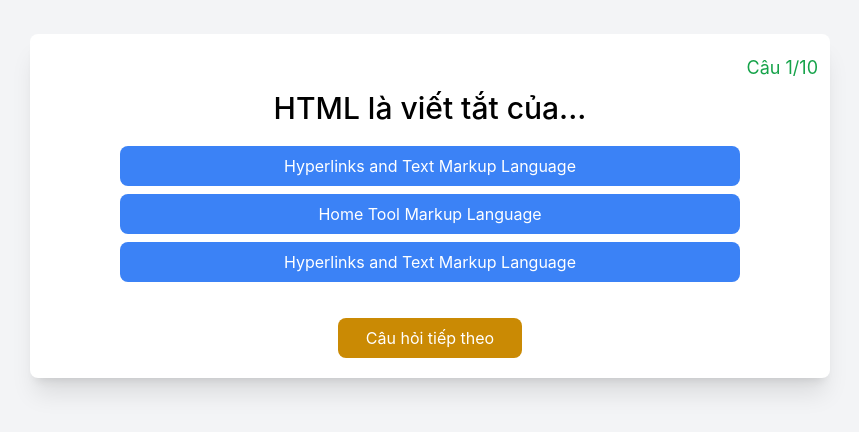
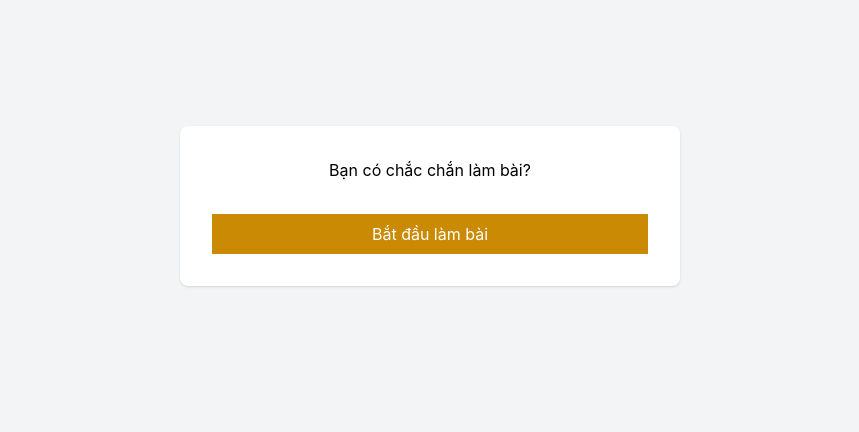
Before and after one commit to hoang22520000/quiz-web, a React (Create React App) app: page /quiz in a window 1280 px wide. Shown: the part 194-626 px from the top of the page, without its empty margins (210-1069 px from the left). Built offline with nearby package versions, Linux system fonts and the light colour scheme; what tw-elements would draw is missing.

Commit message:
push Quiz

```diff
--- a/package.json
+++ b/package.json
@@ -10,6 +10,7 @@
     "cors": "^2.8.5",
     "firebase": "^9.0.1",
     "react": "^17.0.2",
+    "react-confetti": "^6.1.0",
     "react-dom": "^17.0.2",
     "react-infinite-scroll-component": "^6.1.0",
     "react-player": "^2.9.0",
--- /dev/null
+++ b/src/components/Loading.js
@@ -0,0 +1,14 @@
+import React from "react";
+
+const Loading = () => {
+  return (
+    <div className="min-h-screen flex items-center justify-center ">
+      <div className="animate-pulse">
+        {" "}
+        <div class="w-20 h-20 bg-blue-400 rounded-full"></div>
+      </div>
+    </div>
+  );
+};
+
+export default Loading;
--- /dev/null
+++ b/src/components/Modal.js
@@ -0,0 +1,44 @@
+import { useGlobalContext } from "../context";
+import Confetti from "react-confetti";
+import { Link } from "react-router-dom/cjs/react-router-dom";
+const Modal = () => {
+  const { closeModal, isModalOpen, correct, questions } = useGlobalContext();
+  let score = ((correct / questions.length) * 100).toFixed(0);
+  return (
+    <>
+      {isModalOpen && (
+        <div className="absolute top-0 left-0 h-screen w-full flex items-center bg-[rgba(0,0,0,.5)] overflow-hidden">
+          {score > 40 && <Confetti />}
+          <div className=" text-center bg-white p-8 mx-auto rounded-lg max-w-[600px] w-11/12">
+            <h4 className="text-3xl pb-3 text-center font-bold">
+              Tỉ lệ trả lời đúng:{" "}
+              <span className={score > 40 ? "text-green-600" : "text-red-600"}>
+                {score}%
+              </span>
+            </h4>
+            <p className="py-2">
+              Bạn trả lời đúng {correct}/{questions.length} câu
+            </p>
+            {(score > 40) && <p className="py-2 font-medium">Congrats!!!</p>}
+            <button
+              className="bg-yellow-600 py-2 px-7 mx-3 rounded-xl text-white mt-2 hover:bg-yellow-500"
+              onClick={closeModal}
+            >
+              Làm lại
+            </button>
+            <Link to="/">
+            <button
+              className="bg-yellow-600 py-2 px-7 rounded-xl text-white mt-2 hover:bg-yellow-500"
+              onClick={closeModal}
+            >
+              Quay về trang chủ
+            </button>
+            </Link>
+          </div>
+        </div>
+      )}
+    </>
+  );
+};
+
+export default Modal;
--- /dev/null
+++ b/src/components/confirm.js
@@ -0,0 +1,26 @@
+import { useGlobalContext } from "../context";
+
+const Confirm = () =>{
+    const { error, startQuiz } = useGlobalContext();
+    return(
+        <div class="flex items-center justify-center min-h-screen bg-gray-100">
+          <div className="min-h-1/12 bg-white p-5 md:p-8 max-w-[500px] space-y-8 shadow rounded-lg w-11/12 ">
+            <h1 class="text=2xl text-center">Bạn có chắc chắn làm bài?</h1>
+            {error && (
+          <p className="text-red-600">
+            Không thể tạo bộ câu hỏi, vui lòng thử lại sau
+          </p>
+        )}
+        <button
+          type="submit"
+          className="bg-yellow-600 rounde-md w-full p-2 text-white hover:bg-yellow-500"
+          onClick={startQuiz}
+        >
+          Bắt đầu làm bài
+        </button>
+        </div>
+        </div>
+    )
+}
+
+export default Confirm;
--- a/src/components/pages/Quiz.js
+++ b/src/components/pages/Quiz.js
@@ -1,20 +1,61 @@
+import { useGlobalContext } from "../../context";
+import Confirm from "../confirm";
+import Loading from "../Loading";
+import Modal from "../Modal";
 export default function Quiz() {
+  const {
+    waiting,
+    loading,
+    index,
+    questions,
+    nextQuestion,
+    checkAnswer,
+  } = useGlobalContext();
 
+  if(waiting){
+    return <Confirm/>
+  }
+  if (loading) {
+    return <Loading />;
+  }
+  const { incorrect_answers, correct_answer, question } = questions[index];
+  const answers = [...incorrect_answers];
+  if (incorrect_answers.length > 1) {
+    let num = Math.floor(Math.random() * 4);
+    if (num === 3) {
+      answers.push(correct_answer);
+    } else {
+      answers.push(answers[num]);
+      answers[num] = correct_answer;
+    }
+  } else {
+    let num = Math.floor(Math.random() * 2);
+    answers.push(answers[num]);
+    answers[num] = correct_answer;
+  }
   return (
     <div>
       <div class="flex items-center justify-center min-h-screen bg-gray-100">
+      <Modal />
         <div class="p-3 py-5 bg-white rounded-lg shadow-xl w-11/12 max-w-[800px]">
-          <p class="text-right text-green-600 pb-2 text-lg">Câu 1/10</p>
-          <h1 class="text-3xl font-medium text-center">HTML là viết tắt của...</h1>
+          <p class="text-right text-green-600 pb-2 text-lg">Câu {index + 1}/{questions.length}</p>
+          <h1 class="text-3xl font-medium text-center"  >{question}</h1>
           <div class="grid grid-cols-1 my-5 space-y-2 place-content-center">
-          <button class="bg-blue-500 w-4/5 rounded-lg mx-auto text-white p-2 hover:bg-blue-400">Hyperlinks and Text Markup Language</button>
-          <button class="bg-blue-500 w-4/5 rounded-lg mx-auto text-white p-2 hover:bg-blue-400">Home Tool Markup Language</button>
-          <button class="bg-blue-500 w-4/5 rounded-lg mx-auto text-white p-2 hover:bg-blue-400">Hyperlinks and Text Markup Language</button>
+          {answers.map((answer, index) => {
+              return (
+                <button
+                  onClick={() => checkAnswer(answer === correct_answer)}
+                  key={index}
+                  className="bg-blue-500 w-4/5 rounded-lg mx-auto text-white p-2 hover:bg-blue-400"
+
+                >{answer}</button>
+              );
+            })}
 
           </div>
 
           <div class="flex justify-center pt-4">
-            <button class="py-2 px-7 text-medium flex rounded-lg text-white bg-yellow-600 hover:bg-green-700">Câu hỏi tiếp theo</button>
+            <button class="py-2 px-7 text-medium flex rounded-lg text-white bg-yellow-600 hover:bg-green-700" onClick={nextQuestion}>Câu hỏi tiếp theo</button>
           </div>
       </div>
     </div>
--- a/context.js
+++ b/src/context.js
@@ -4,16 +4,16 @@ import { useState, useContext, createContext } from "react";
 const Appcontext = createContext();
 const url="https://opentdb.com/api.php?amount=10&category=27&difficulty=easy";
 const AppProvider = ({ children }) => {
-    const [waiting, setWaiting] = useState(true);
-    const [loading, setLoading] = useState(false);
-    const [isModalOpen, setIsModalOpen] = useState(false);
+  const [waiting, setWaiting] = useState(true);
+  const [loading, setLoading] = useState(false);
+  const [isModalOpen, setIsModalOpen] = useState(false);
   const [error, setError] = useState(false);
   const [index, setIndex] = useState(0);
   const [correct, setCorrect] = useState(0);
   const [questions, setQuestions] = useState([]);
-}
 
-  const fetchApi=async(url)=>{
+  const fetchApi=async( url )=>{
+    setWaiting(false);
     setLoading(true);
     try{
         const response=await axios.get(url);
@@ -56,3 +56,43 @@ const checkAnswer = (value) => {
         }
         nextQuestion();
     };
+const openModal = () => {
+      setIsModalOpen(true);
+    };
+
+const startQuiz = (e)=>{
+  e.preventDefault();
+  fetchApi(url);
+}
+const closeModal = () => {
+      setIsModalOpen(false);
+      setIndex(0);
+      setCorrect(0);
+      setWaiting(true);
+    };
+
+
+
+    return(
+      <Appcontext.Provider
+      value={{
+        waiting,
+        loading,
+        error,
+        questions,
+        index,
+        correct,
+        isModalOpen,
+        nextQuestion,
+        checkAnswer,
+        closeModal,
+        startQuiz
+      }}
+      >{children}</Appcontext.Provider>
+    );
+    };
+export default AppProvider;
+
+export const useGlobalContext = () => {
+  return useContext(Appcontext);
+}
--- a/src/index.js
+++ b/src/index.js
@@ -3,10 +3,13 @@ import ReactDOM from "react-dom";
 import "./index.css";
 import App from "./App";
 import reportWebVitals from "./reportWebVitals";
+import AppProvider from "./context";
 
 ReactDOM.render(
   <React.StrictMode>
-    <App />
+    <AppProvider>
+			<App />
+		</AppProvider>
   </React.StrictMode>,
   document.getElementById("root")
 );
```
Also changed, not shown: 1 other file (tests, documents, lock files or other folders).
